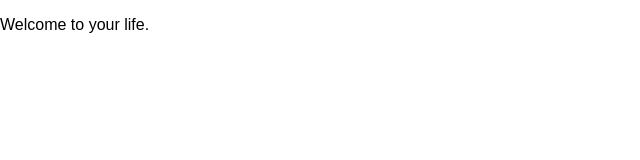
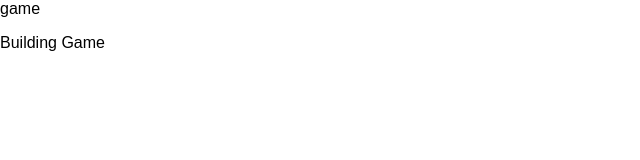
Before and after one commit to eunheh/game-app, a website with bundled scripts: page app/index.html in a window 1280 px wide. Shown: the whole page, without its empty margins (0-640 px from the left). Built offline with nearby package versions, Linux system fonts and the light colour scheme; files whose address does not match are found by name.

Commit message:
initial commit

```diff
--- a/app/index.html
+++ b/app/index.html
@@ -3,13 +3,13 @@
   <head>
     <meta charset="utf-8">
     <meta name="viewport" content="width=device-width, initial-scale=1.0">
-    <title>My Cool Project</title>
+    <titleg>game</title>
     <link rel="stylesheet" href="css/normalize.css">
     <link rel="stylesheet" href="css/main.css">
   </head>
   <body>
     <div class="container">
-      <p>Welcome to your life.</p>
+      <p>Building Game</p>
     </div>
     <script src="js/bundle.js"></script>
   </body>
--- a/src/js/main.js
+++ b/src/js/main.js
@@ -0,0 +1 @@
+import $ from 'jquery';
```
Also changed, not shown: Readme.md (deleted), 1 other file.
